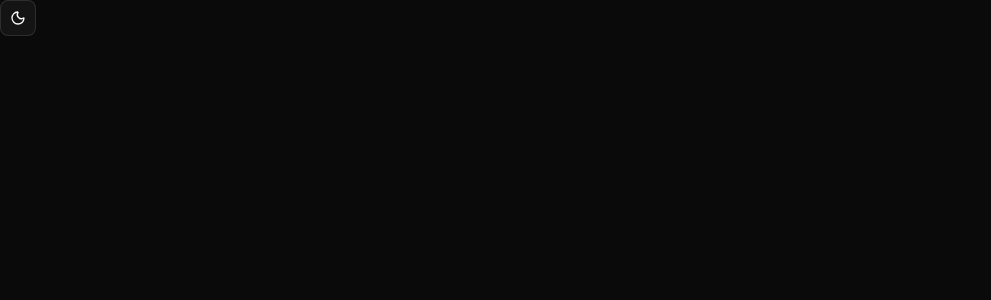
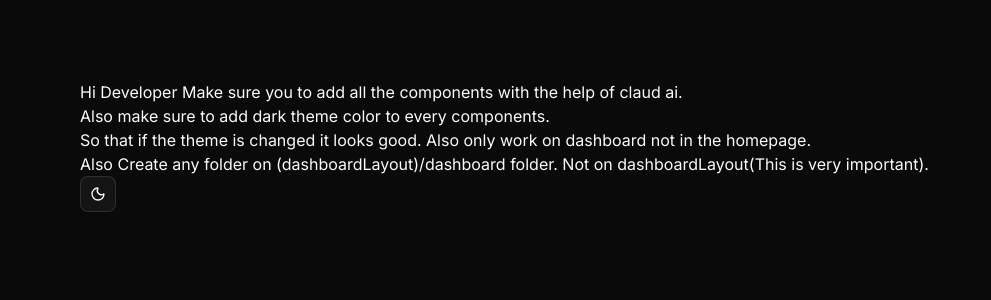
Before and after one commit to jevxo26/GROVO, a Next.js app: page / in a window 1280 px wide. Shown: the top 300 px of the page, without its empty margins (0-991 px from the left). Built offline with nearby package versions, Linux system fonts and the light colour scheme.

Commit message:
chore: add instrauction on home page

```diff
--- a/src/app/(homeLayout)/page.tsx
+++ b/src/app/(homeLayout)/page.tsx
@@ -2,7 +2,20 @@ import { ModeToggle } from "@/components/ui/modeToggle";
 
 export default function Home() {
   return (
-    <div>
+    <div className="justify-center items-center p-20">
+      <h1>
+        Hi Developer Make sure you to add all the components with the help of
+        claud ai.
+      </h1>
+      <h1>Also make sure to add dark theme color to every components. </h1>
+      <h1>
+        So that if the theme is changed it looks good. Also only work on
+        dashboard not in the homepage.
+      </h1>
+      <h1>
+        Also Create any folder on (dashboardLayout)/dashboard folder. Not on
+        dashboardLayout(This is very important).
+      </h1>
       <ModeToggle />
     </div>
   );
```
